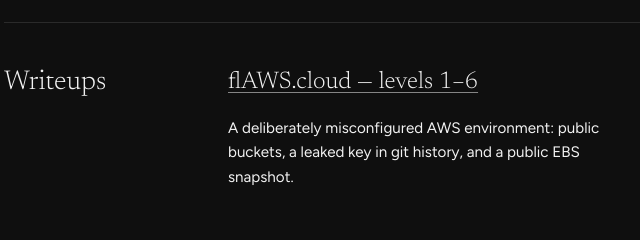
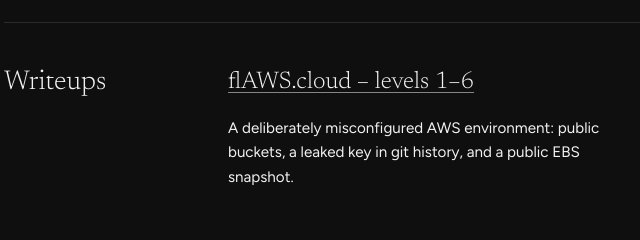
Before and after one commit to cl0udx18/cl0udx18.github.io, a plain HTML site: page index.html in a window 1280 px wide. Shown: the part 2024-2264 px from the top of the page, 180-820 px from the left. Drawn offline with Linux system fonts and the light colour scheme.

Commit message:
Update index.html

```diff
--- a/index.html
+++ b/index.html
@@ -179,7 +179,7 @@ footer{border-top:1px solid var(--line);padding:2rem 0 4rem;color:var(--muted);f
     <section id="writeups" class="writeups">
       <h2>Writeups</h2>
       <div class="body">
-        <p><a href="writeups/flaws-cloud/index.html">flAWS.cloud &mdash; levels 1&ndash;6</a></p>
+        <p><a href="writeups/flaws-cloud/index.html">flAWS.cloud &ndash; levels 1&ndash;6</a></p>
 <p class="fine">A deliberately misconfigured AWS environment: public buckets, a leaked key in git history, and a public EBS snapshot.</p>
 
       </div>
```
